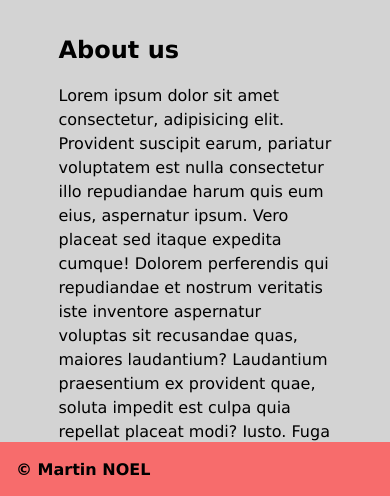
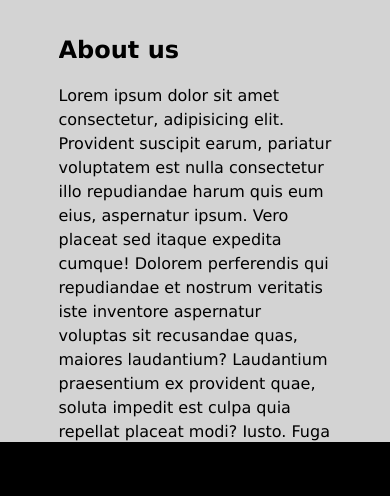
Before and after one commit to nitramXmas/wcs_worksho_HTML-CSS, a plain HTML site: page index.html in a window 390 px wide. Shown: the part 346-842 px from the top of the page. Drawn offline with Linux system fonts and the light colour scheme.

Commit message:
css adjustment

```diff
--- a/style.css
+++ b/style.css
@@ -1,8 +1,16 @@
 * {
   margin: 0;
   padding: 0;
+  overflow-x: hidden;
   box-sizing: border-box;
   list-style: none;
+}
+
+:root {
+  --COLOR1: red;
+  --COLOR1: green;
+  --COLOR1: blue;
+  --FONT: 12px;
 }
 
 nav {
@@ -44,7 +52,7 @@ header {
   color: white;
   background-image: url(./images/bike.jpg);
   background-position: center;
-  background-size: 100%;
+  background-size: cover;
   background-repeat: no-repeat;
 }
 
@@ -71,9 +79,9 @@ section {
   margin: 2em 0;
 }
 
-.text-width {
+/* .text-width {
   max-width: 65ch;
-}
+} */
 
 h2 + * {
   margin: 1em 0;
@@ -103,3 +111,9 @@ footer {
   width: 100%;
   font-weight: 800;
 }
+
+@media (max-width: 768px) {
+  footer {
+    background-color: black;
+  }
+}
```
